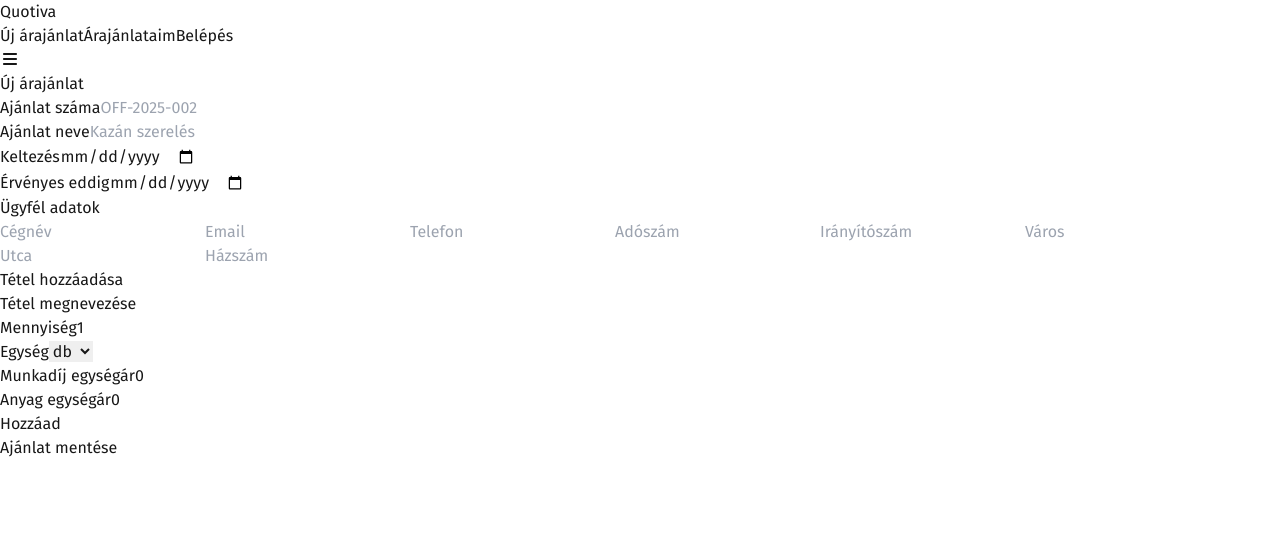
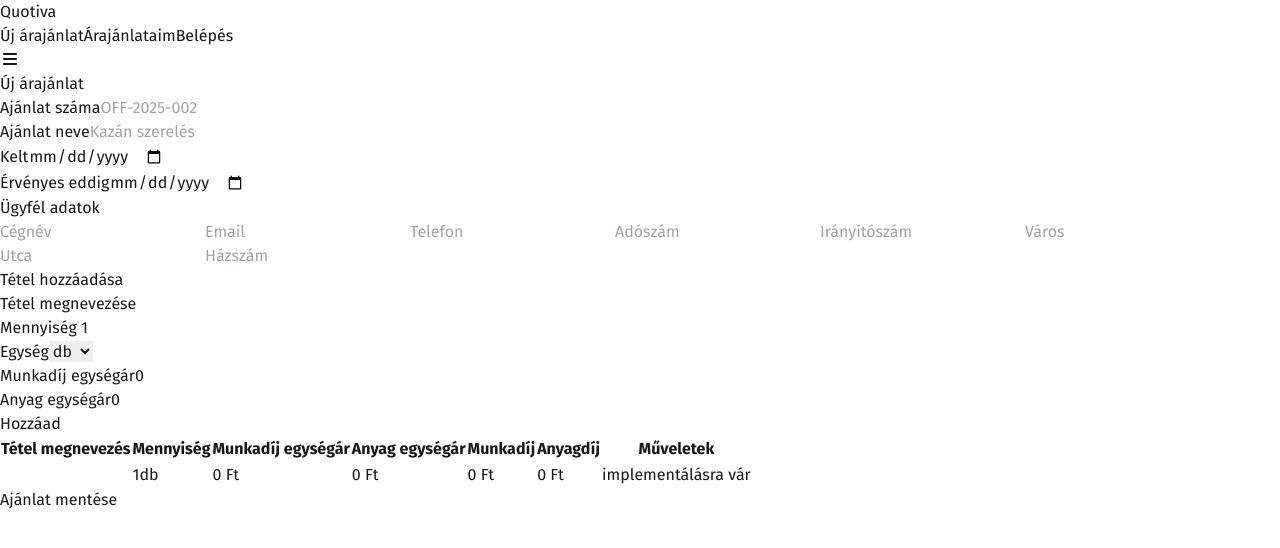
Before and after one commit to NemethTamas1/QuotivaProject, a Next.js app in the folder frontend/: page /createoffer in a window 1280 px wide. Both pictures are taken after a click on the button "Hozzáad". Shown: the top 548 px of the page. Built offline with nearby package versions, Linux system fonts and the light colour scheme; no server answers.

Commit message:
Form configured. Table added, correct payload is available.

```diff
--- a/frontend/app/createoffer/page.tsx
+++ b/frontend/app/createoffer/page.tsx
@@ -1,12 +1,14 @@
 'use client';
 
 import { useState, useEffect } from "react";
+import { useForm, useFieldArray, SubmitHandler } from "react-hook-form";
+import Link from "next/link";
+
 import { FontAwesomeIcon } from '@fortawesome/react-fontawesome';
 import { faBars } from "@fortawesome/free-solid-svg-icons";
-import Link from "next/link";
+
 import type { CreateOfferForm } from "./types";
 import type { QuantityType } from "./types";
-import { useForm, useFieldArray, SubmitHandler } from "react-hook-form";
 
 export default function CreateOfferPage() {
 
@@ -21,7 +23,7 @@ export default function CreateOfferPage() {
     }>({
         name: "",
         quantity: 1,
-        quantity_type: "darab",
+        quantity_type: "db",
         labor_unit_price: 0,
         material_unit_price: 0,
     });
@@ -30,7 +32,7 @@ export default function CreateOfferPage() {
         defaultValues: {
             status: "pending",
             currency: "HUF",
-            tax_percent: 27,
+            tax_percent: 27, // Később ki kell venni, hogy állítani lehessen. (alanyi adómentes)
             items: [],
         },
     });
@@ -40,8 +42,28 @@ export default function CreateOfferPage() {
         name: "items",
     });
 
-    const onSubmit: SubmitHandler<CreateOfferForm> = (data) => {
+    const onSubmit: SubmitHandler<CreateOfferForm> = async (data) => {
         console.log("SUBMIT PAYLOAD: ", data);
+        const apiUrl = process.env.NEXT_PUBLIC_API_URL;
+
+        try{
+            const response = await fetch(`${apiUrl}/api/offers`, {
+                method: "POST",
+                headers: {
+                    "Content-Type": "application/json",
+                },
+                body: JSON.stringify(data),
+            });
+
+            if(!response.ok){
+                console.log("Offer creation failed.");
+            }
+
+            console.log("Offer created successfully.");
+
+        }catch(error){
+            console.error("Error while creating offer", error);
+        }
     };
 
     useEffect(() => {
@@ -114,7 +136,7 @@ export default function CreateOfferPage() {
                         </div>
 
                         <div>
-                            <label className="block mb-1">Keltezés</label>
+                            <label className="block mb-1">Kelt</label>
                             <input
                                 type="date"
                                 {...register("dated")}
@@ -200,7 +222,7 @@ export default function CreateOfferPage() {
                         </div>
 
                         <div>
-                            <label className="block text-sm mb-1">Mennyiség</label>
+                            <label className="block text-sm mb-1">Mennyiség</label> {/* input group? */}
                             <input
                                 type="number"
                                 value={newItem.quantity}
@@ -218,12 +240,12 @@ export default function CreateOfferPage() {
                                 onChange={(e) =>
                                     setNewItem({
                                         ...newItem,
-                                        quantity_type: e.target.value as "ora" | "darab" | "fm" | "m2" | "m3" | "kg",
+                                        quantity_type: e.target.value as "ora" | "db" | "fm" | "m2" | "m3" | "kg",
                                     })
                                 }
                                 className="w-full border rounded px-3 py-2"
                             >
-                                <option value="darab">db</option>
+                                <option value="db">db</option>
                                 <option value="ora">óra</option>
                                 <option value="fm">fm</option>
                                 <option value="m2">m2</option>
@@ -270,7 +292,7 @@ export default function CreateOfferPage() {
                                     setNewItem({
                                         name: "",
                                         quantity: 1,
-                                        quantity_type: "darab",
+                                        quantity_type: "db",
                                         labor_unit_price: 0,
                                         material_unit_price: 0,
                                     });
@@ -281,6 +303,42 @@ export default function CreateOfferPage() {
                             </button>
                         </div>
                     </div>
+
+                    <div className="w-full">
+                        <table className="w-full">
+                            <thead>
+                                <tr>
+                                    <th>Tétel megnevezés</th>
+                                    <th>Mennyiség</th>
+                                    <th>Munkadíj egységár</th>
+                                    <th>Anyag egységár</th>
+                                    <th>Munkadíj</th>
+                                    <th>Anyagdíj</th>
+                                    <th>Műveletek</th>
+                                </tr>
+                            </thead>
+                            <tbody>
+                                {fields.map((field, index) => {
+                                    const laborTotal = field.quantity * field.labor_unit_price;
+                                    const materialTotal = field.quantity * field.material_unit_price;
+
+                                    return (
+                                        <tr key={field.id}>
+                                            <td>{field.name}</td>
+                                            <td>{field.quantity}{field.quantity_type}</td>
+                                            <td>{field.labor_unit_price} Ft</td>
+                                            <td>{field.material_unit_price} Ft</td>
+                                            <td>{laborTotal} Ft</td>
+                                            <td>{materialTotal} Ft</td>
+                                            <td>implementálásra vár</td>
+                                        </tr>
+                                    );
+                                })}
+                            </tbody>
+                        </table>
+                    </div>
+
+
 
                     <button
                         type="submit"
--- a/frontend/app/createoffer/types.tsx
+++ b/frontend/app/createoffer/types.tsx
@@ -1,4 +1,4 @@
-export type QuantityType = "ora" | "darab" | "fm" | "m2" | "m3" | "kg";
+export type QuantityType = "ora" | "db" | "fm" | "m2" | "m3" | "kg";
 export type OfferStatus = "pending" | "accepted" | "rejected";
 export type Currency = "HUF" | "EUR";
 
```
